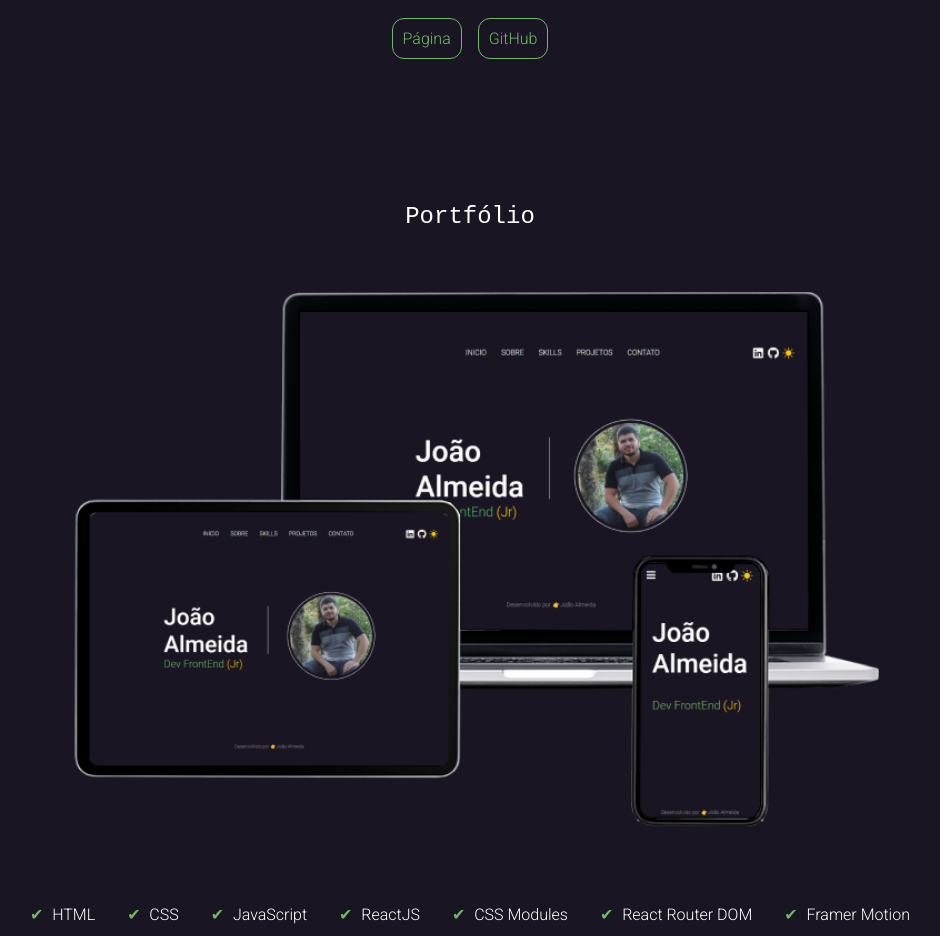
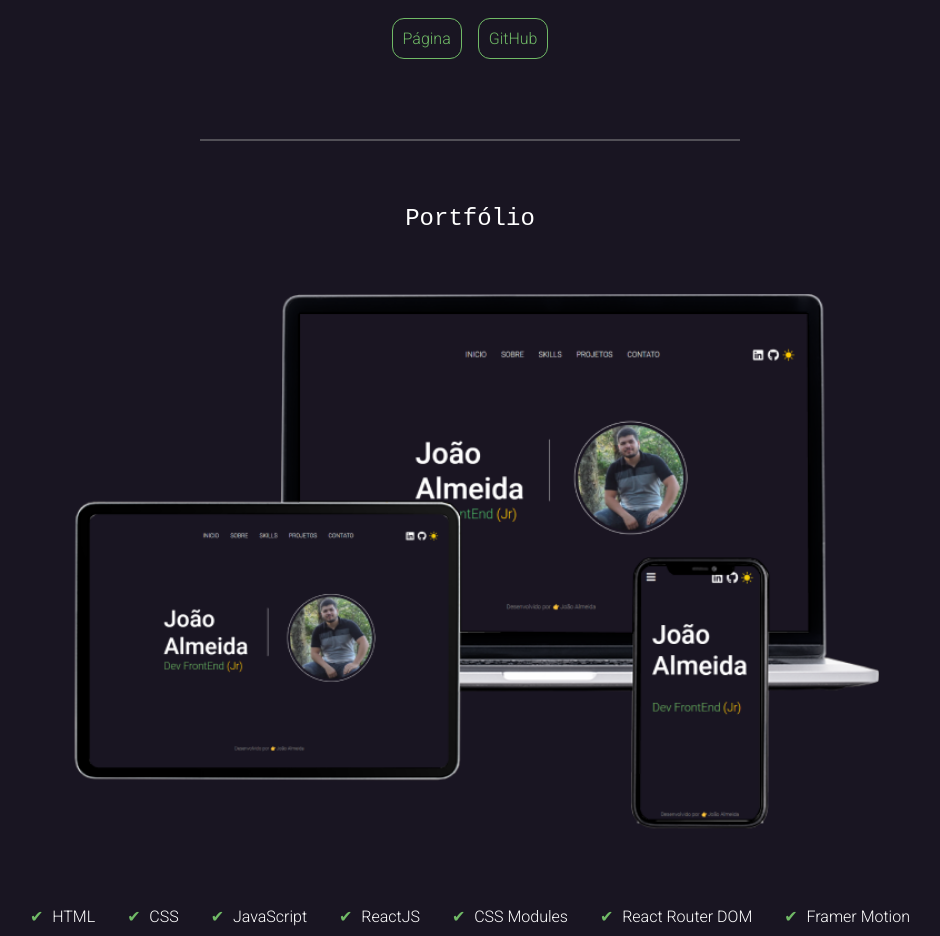
Before and after one commit to joaolalmeida/Portfolio, a React (Vite) app: page /projetos in a window 1280 px wide. Shown: the part 1820-2756 px from the top of the page, without its empty margins (170-1110 px from the left). Built offline with nearby package versions, Linux system fonts and the light colour scheme.

Commit message:
adicionando linha

```diff
--- a/src/pages/projetos/Projetos.jsx
+++ b/src/pages/projetos/Projetos.jsx
@@ -50,6 +50,7 @@ export function Projetos() {
         texto="Rocket Play"
         link={"https://rocketpay.netlify.app/"}
         imageSrc={rocketPlay}
+        imageLinha={linhaHorizontal}
         textos={rocketPlayTexto}
         href={"https://rocketpay.netlify.app/"}
         github={"https://github.com/joaolalmeida/Rocketpay"}
```
Also changed, not shown: 1 other file (tests, documents, lock files or other folders).
